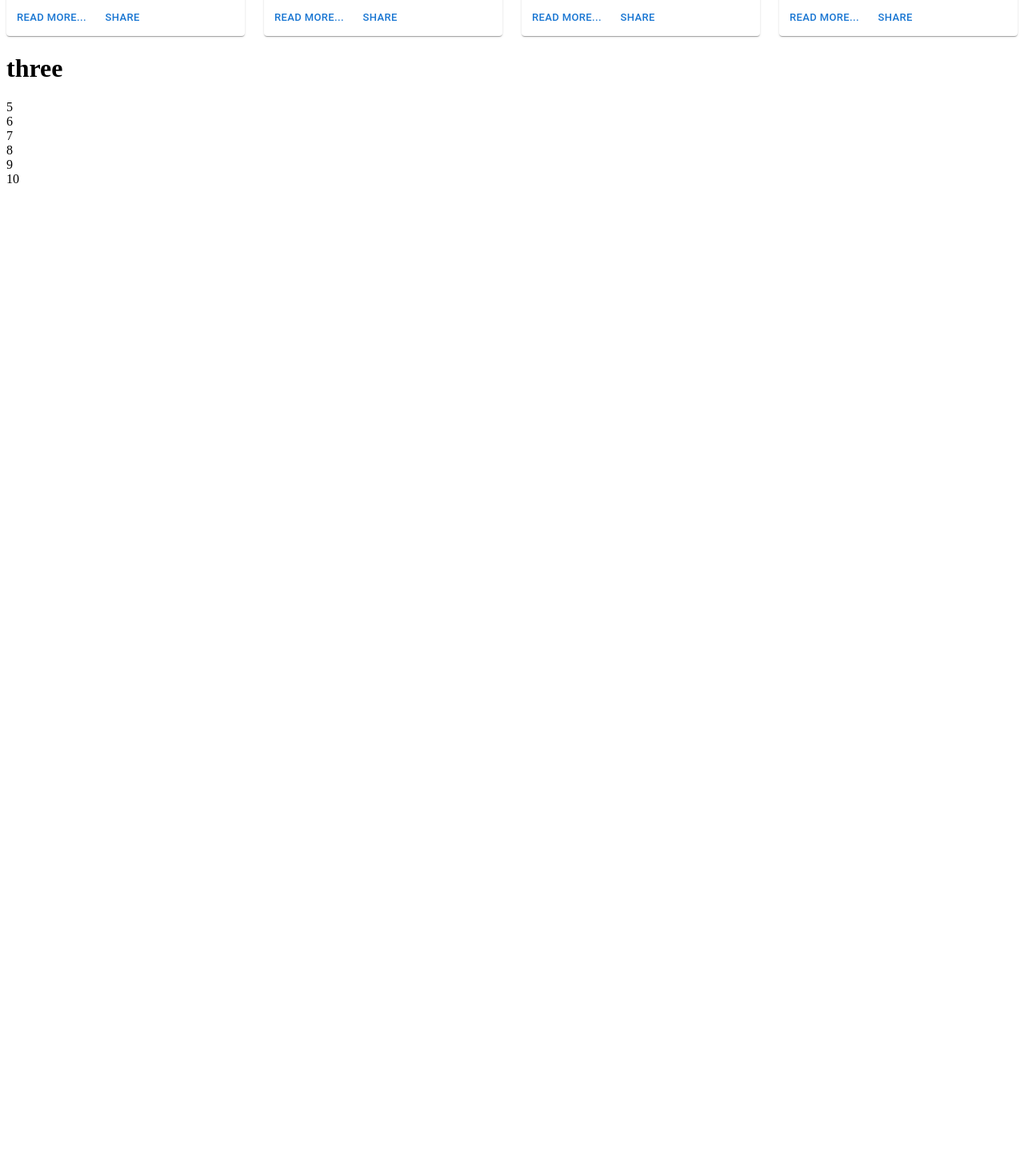
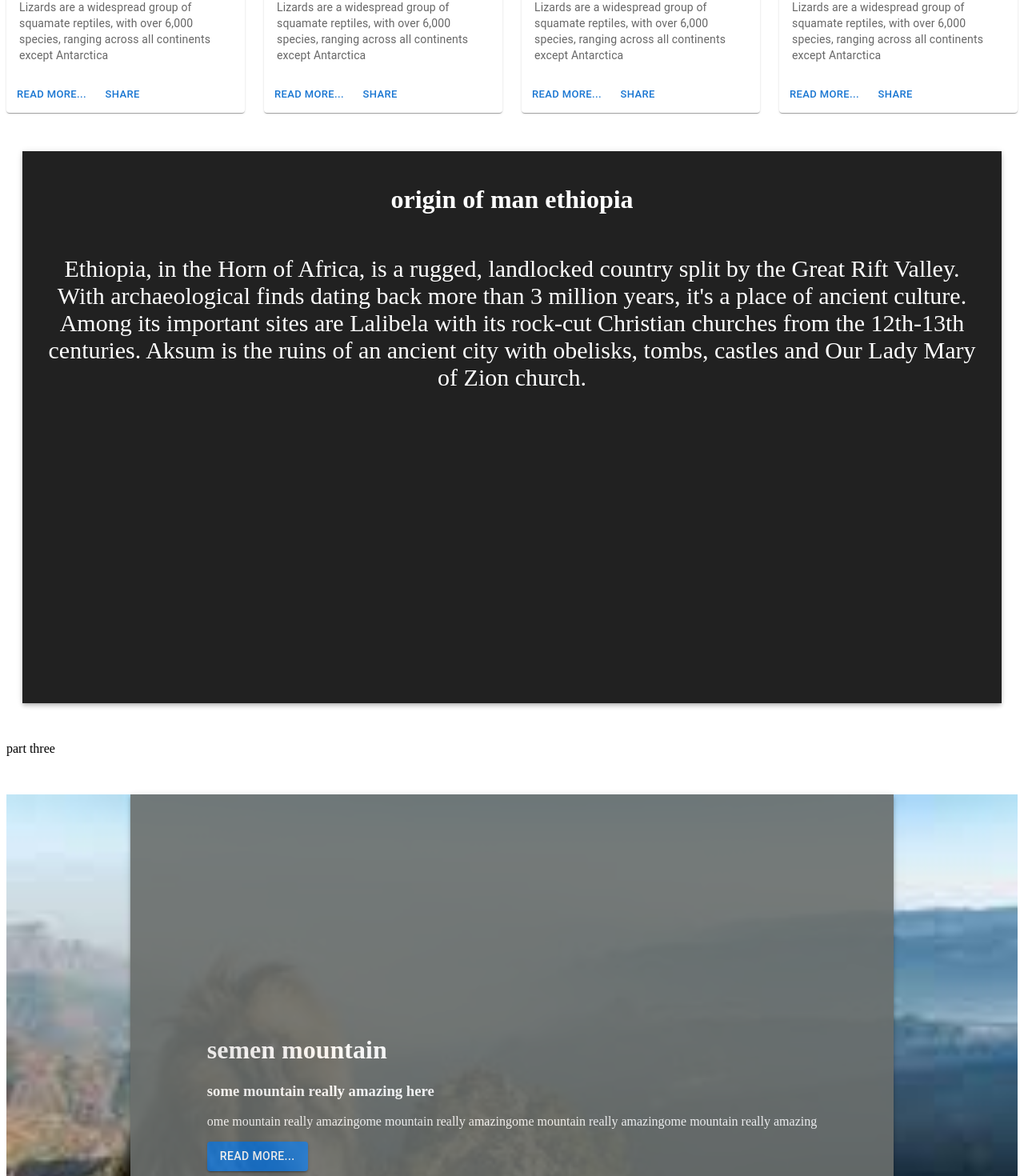
Before and after one commit to Jerusalemgirma/MSS-Tour-and-tourism-website, a React (Create React App) app in the folder mss-tour-and-tourism-website/: page / in a window 1280 px wide. Shown: the part 1330-2800 px from the top of the page at 80% size. Before the commit the page ends 1571 px from the top, so only its background shows below. Built offline with nearby package versions, Linux system fonts and the light colour scheme.

Commit message:
done part two component

```diff
--- a/mss-tour-and-tourism-website/src/components/home/home.js
+++ b/mss-tour-and-tourism-website/src/components/home/home.js
@@ -4,20 +4,21 @@ import React from "react"
 import {Grid,Box }from "@mui/material"
 import Navbar from "../navbar/navbar"
 import HeadingOne from "../headingOne/headingOne"
-import PartOne from "../partOne.js/partOne"
+import PartOne from "../partOne/partOne"
 import PartTwo from "../partTwo/partTwo"
-
+import PartThree from '../partThree/partThree'
+import PartFour from "../partFour/partFour"
 
 const Home=()=>{
     return(
         <Box>
-           <Grid container direction='column'>
+           <Grid container direction='column' spacing={6}>
               <Grid item sx={{ color:'black' }} ><Navbar /></Grid>
               <Grid item sx={{ color:'black' }}><HeadingOne /></Grid>
               <Grid item sx={{ }}> <PartOne /> </Grid>
               <Grid item sx={{ color:'black' }}><PartTwo /></Grid>
-              <Grid item sx={{ color:'black' }}>5</Grid>
-              <Grid item sx={{ color:'black' }}>6</Grid>
+              <Grid item sx={{ color:'black' }}><PartThree /></Grid>
+              <Grid item sx={{ color:'black' }}><PartFour /></Grid>
               <Grid item sx={{ color:'black' }}>7</Grid>
               <Grid item sx={{ color:'black' }}>8</Grid>
               <Grid item sx={{ color:'black' }}>9</Grid>
--- a/mss-tour-and-tourism-website/src/components/navbar/navbar.js
+++ b/mss-tour-and-tourism-website/src/components/navbar/navbar.js
@@ -12,7 +12,7 @@ const Navbar=()=>{
     const age=''
     return(
           <Grid container
-          // sx={{ borderBottom: 1  }}
+          sx={{ boxShadow: 4   }}
           >
 
             <Grid item  lg={4}  sx={{ }}>
--- /dev/null
+++ b/mss-tour-and-tourism-website/src/components/partFour/partFour.js
@@ -0,0 +1,122 @@
+import { Box, Button } from "@mui/material";
+import  React ,{ useState, useEffect } from "react";
+
+import img1 from '../../assets/img2.jpg'
+import img2 from '../../assets/img3.jpg'
+import img3 from '../../assets/img10.jpg'
+import img4 from '../../assets/img12.jpg'
+import img5 from '../../assets/img11.jpg'
+
+
+
+const PartFour=()=>{
+    const [count, setCount]=useState(0)
+    // const [timer,setTimer]=[1,2,3,4,5]
+
+
+
+    useEffect(()=>{
+        const interval=setInterval(()=>{
+
+
+           setCount(count + 1)
+           if (count ===5) setCount(0)
+
+
+        },2000)
+
+        return ()=>clearInterval(interval)
+
+       },[count])
+
+
+
+     const All=(props)=>{
+        return(
+            <Box sx={{backgroundImage:`url(${props.image})`,
+                     backgroundRepeat:"no-repeat",
+                     backgroundSize:'cover',
+                    height:750,
+                    display:'flex',
+                    justifyContent:'center',
+                    direction:'column',
+
+                    // justifyContent='center'
+
+                }}
+                >
+                <Box sx={{  opacity: 0.9,
+                            boxShadow: 4 ,
+                            padding:12,
+                            backgroundColor:'#6a6e6c',
+                            color:'white',
+                            alignContent:'center'
+                             }}>
+                  <h1>{props.title}</h1>
+                  <h3>{props.heading}</h3>
+                  <p>
+                    {props.explanation}
+                  </p>
+                <Button variant='contained'>Read More...</Button>
+              </Box>
+            </Box>
+        )
+
+     }
+
+       return(
+        <Box >
+                 {(count ===0)  && <All
+                 title='semen mountain'
+                 image={img1}
+                 heading='some mountain really amazing here '
+                 explanation='ome mountain really amazingome mountain really amazingome mountain really amazingome mountain really amazing'
+                  />}
+
+                   {(count ===1)  && <All
+                 title='semen mountain'
+                 image={img2}
+                 heading='some mountain really amazing here '
+                 explanation='ome mountain really amazingome mountain really amazingome mountain really amazingome mountain really amazing'
+                  />} {(count ===2)  && <All
+                 title='semen mountain'
+                 image={img3}
+                 heading='some mountain really amazing here '
+                 explanation='ome mountain really amazingome mountain really amazingome mountain really amazingome mountain really amazing'
+                  />} {(count ===3)  && <All
+                 title='semen mountain'
+                 image={img4}
+                 heading='some mountain really amazing here '
+                 explanation='ome mountain really amazingome mountain really amazingome mountain really amazingome mountain really amazing'
+                  />}
+                   {(count ===4)  && <All
+                 title='semen mountain'
+                 image={img5}
+                 heading='some mountain really amazing here '
+                 explanation='ome mountain really amazingome mountain really amazingome mountain really amazingome mountain really amazing'
+                  />}
+
+                   {(count ===5)  && <All
+                 title='semen mountain'
+                 image={img1}
+                 heading='some mountain really amazing here '
+                 explanation='ome mountain really amazingome mountain really amazingome mountain really amazingome mountain really amazing'
+                  />}
+
+
+
+                 {/* { (count  ===1)  && <Two />}
+                 { (count  ===2)  && <Three />}
+                 { (count  ===3)  && <Four />}
+                 { (count  ===4)  && <Five />}
+                 { (count  ===5)  && <Five />} */}
+
+
+
+       </Box>
+    )
+}
+
+
+
+export default PartFour
--- a/mss-tour-and-tourism-website/src/components/partOne.js/partOne.js
+++ b/mss-tour-and-tourism-website/src/components/partOne/partOne.js
@@ -1,6 +1,7 @@
 
 
 import React from "react";
+
 import Cardd from "../card/card";
 import { Stack ,Box} from "@mui/material";
 import img2 from '../../assets/img2.jpg'
--- /dev/null
+++ b/mss-tour-and-tourism-website/src/components/partThree/partThree.js
@@ -0,0 +1,29 @@
+import { Box, Button } from "@mui/material";
+import  React ,{ useState, useEffect } from "react";
+
+import img1 from '../../assets/img2.jpg'
+import img2 from '../../assets/img3.jpg'
+import img3 from '../../assets/img10.jpg'
+import img4 from '../../assets/img12.jpg'
+import img5 from '../../assets/img11.jpg'
+
+
+
+const PartThree=()=>{
+
+
+
+
+
+
+       return(
+        <div>
+          part three
+        </div>
+
+    )
+}
+
+
+
+export default PartThree
--- a/mss-tour-and-tourism-website/src/components/partTwo/partTwo.js
+++ b/mss-tour-and-tourism-website/src/components/partTwo/partTwo.js
@@ -1,4 +1,4 @@
-import { Box, Button } from "@mui/material";
+import { Box, Button, Stack } from "@mui/material";
 import  React ,{ useState, useEffect } from "react";
 
 import img1 from '../../assets/img2.jpg'
@@ -10,102 +10,67 @@ import img5 from '../../assets/img11.jpg'
 
 
 const PartTwo=()=>{
-    const [count, setCount]=useState(0)
-    const [timer,setTimer]=[1,2,3,4,5]
-    const One=()=>{
-        return(
-            <h1> one </h1>
-        )
 
+    const [count,setCount]=useState(1)
+    const Places=(props)=>{
+      return(
+        <div> <Box> <img src={img3}/></Box>
+        <Box>
+          <h1> lalibela church</h1>
+          <p1>Nestled in the highlands of northern Ethiopia you
+             will find the spectacular Simien Mountains.
+             This jewel of an area makes you feel lost in time
+             with its remarkable rock-hewn churches and medieval castles.
+              These majestic mountains seemed to have been hand-shaped by
+               nature and are home to a rich cultural heritage.
+               They now draw people here to learn about ancient religious sites
+               and to witness the jagged peaks and seemingly endless vistas.
+               .</p1>
+        </Box></div>
+      )
+    }
+    useEffect(()=>{
 
-    }
+         const interval=setInterval(()=>{
+          setCount(count +1)
+          if (count===10) setCount(1)
 
-    const Two=()=>{
-        return(
-            <h1> two </h1>
-        )
+         },1000)
+         return ()=>clearInterval(interval)
 
-
-    }
-
-   const Three=()=>{
-        return(
-            <h1> three </h1>
-        )
-
-
-    }
-
-     const Four=()=>{
-        return(
-            <h1> four </h1>
-        )
-
-
-    }
-
-    const Five=()=>{
-        return(
-            <h1> five </h1>
-        )
-
-
-    }
+    },[count])
 
 
 
-    useEffect(()=>{
-        const interval=setInterval(()=>{
+       return(
+        <Stack
+         sx={{ height:650,
+         backgroundColor:'#0a0a0a',
+         opacity: 0.9,
+         color:'white',
+         boxShadow:4,
+        //  display:'flex',
+         direction:'column',
+         textAlign: 'center',
+         marginLeft:'20px',
+         marginRight:'20px',
+         padding:'20px'
 
+        }}>
+          <h1 > origin of man ethiopia</h1>
+          <p style={{ fontSize:'30px' }}>Ethiopia, in the Horn of Africa, is
+            a rugged, landlocked country split by the
+            Great Rift Valley. With archaeological finds dating back more
+            than 3 million years, it's a place of ancient culture. Among its important
+            sites are Lalibela with its rock-cut Christian churches from the 12th-13th centuries.
+            Aksum is the ruins of an ancient city with
+             obelisks, tombs, castles and Our Lady Mary of Zion church.
+          </p>
+          <Box>
 
-           setCount(count + 1)
-           if (count ===5) setCount(0)
+          </Box>
+        </Stack>
 
-
-        },2000)
-
-        return ()=>clearInterval(interval)
-
-       },[count])
-
-
-     const All=(props)=>{
-        return(
-            <Box sx={{backgroundImage:`url(${props.image})`,
-                     backgroundRepeat:"no-repeat",
-                     backgroundSize:'cover',
-                    height:400}}
-                >
-                  <h1>{props.title}</h1>
-                  <h3>{props.heading}</h3>
-                  <p>
-                    {props.explanation}
-                  </p>
-                <Button variant='contained'>Read More...</Button>
-
-            </Box>
-        )
-
-     }
-
-       return(
-        <Box >
-           {/* <div>PartTwo  is {count}</div>  */}
-                 {(count ===0)  && <All
-                 title='semen mountain'
-                 image={img1}
-                 heading='some mountain really amazing here '
-                 explanation='ome mountain really amazingome mountain really amazingome mountain really amazingome mountain really amazing'
-                  />}
-                 { (count  ===1)  && <Two />}
-                 { (count  ===2)  && <Three />}
-                 { (count  ===3)  && <Four />}
-                 { (count  ===4)  && <Five />}
-                 { (count  ===5)  && <Five />}
-
-
-
-       </Box>
     )
 }
 
```
